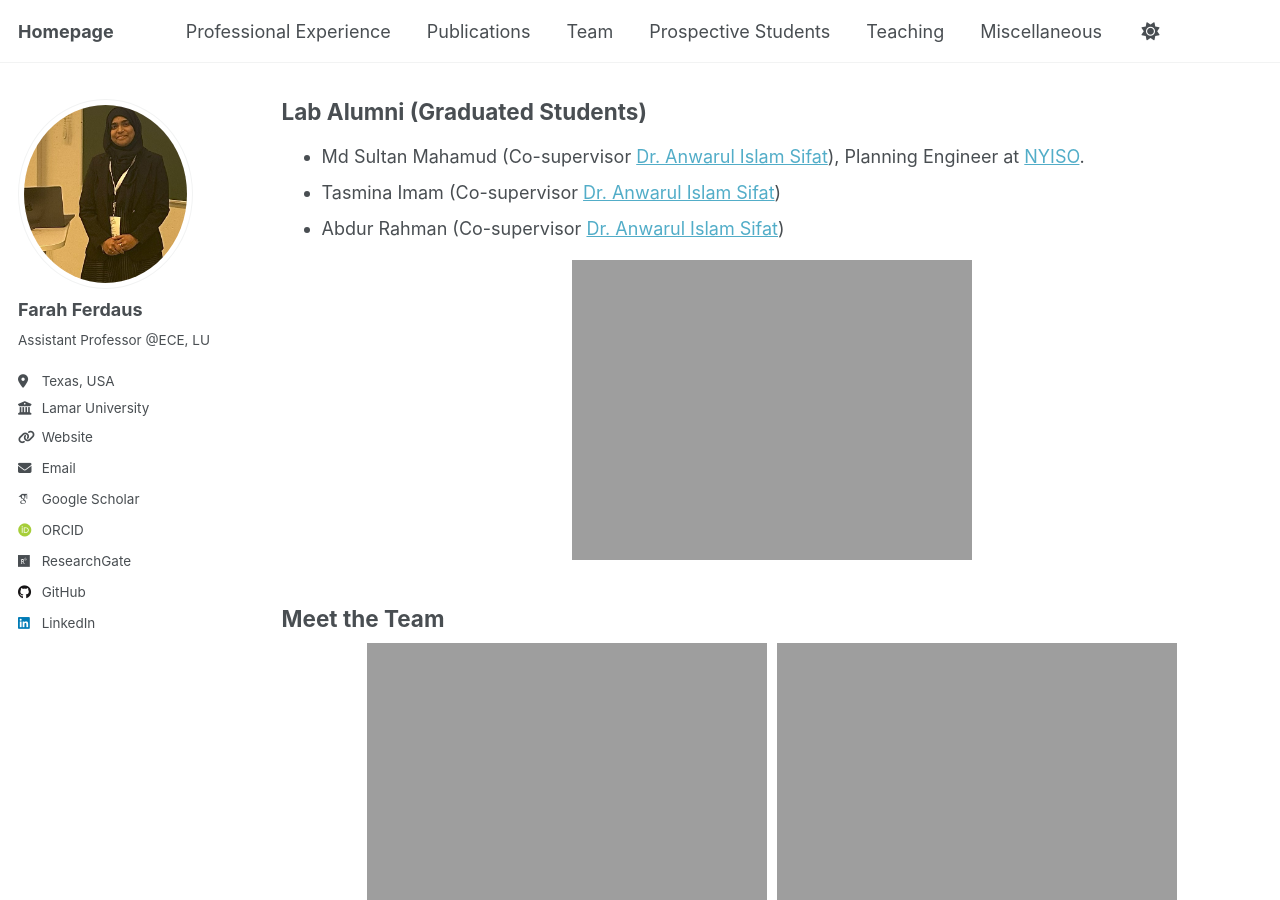
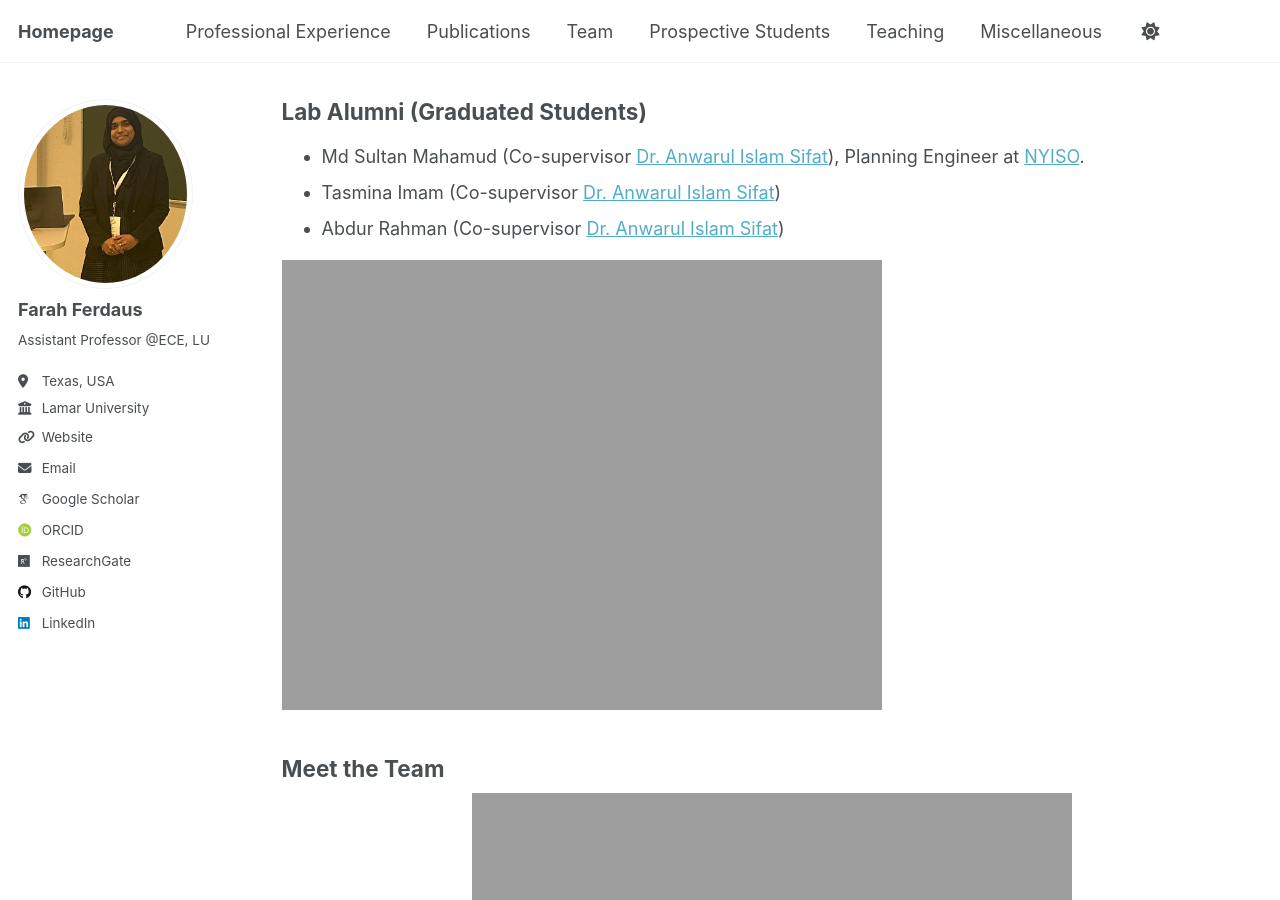
Before and after one commit to fferdaus/fferdaus.github.io, a Jekyll site: the page built from _pages/team.md, in a window 1280 px wide and 900 px high, scrolled down 1740 px. Built offline with Jekyll 4.4.1, drawn with Linux system fonts in a browser that asks for light colours; some web fonts are replaced.

Commit message:
Update team.md

```diff
--- a/_pages/team.md
+++ b/_pages/team.md
@@ -167,24 +167,23 @@ redirect_from:
 - Tasmina Imam (Co-supervisor [Dr. Anwarul Islam Sifat](https://www.linkedin.com/in/aisifat/))
 - Abdur Rahman (Co-supervisor [Dr. Anwarul Islam Sifat](https://www.linkedin.com/in/aisifat/))
 
-<div style="text-align: center;">
-  <img src="{{ base_path }}/images/alumni_sp26.jpg" alt="Alumni_Sp26" width="400">
+<div style="text-align: left;">
+  <img src="{{ base_path }}/images/alumni_sp26.jpg" alt="Alumni_Sp26" width="600">
 </div>
 
 
 ## Meet the Team
-
+<!--
 <div style="display: flex; justify-content: center; gap: 10px;">
   <img src="{{ base_path }}/images/team2.jpg" alt="Research Team" width="400">
   <img src="{{ base_path }}/images/team.jpg" alt="Research Team" width="400">
 </div>
+-->
 
-<!--
 <div style="text-align: center;">
-  <img src="{{ base_path }}/images/team2.jpg" alt="Research Team" width="800">
+  <img src="{{ base_path }}/images/team2.jpg" alt="Research Team" width="600">
 </div>
 
 <div style="text-align: center;">
-  <img src="{{ base_path }}/images/team.jpg" alt="Research Team" width="800">
+  <img src="{{ base_path }}/images/team.jpg" alt="Research Team" width="600">
 </div>
--->
```
